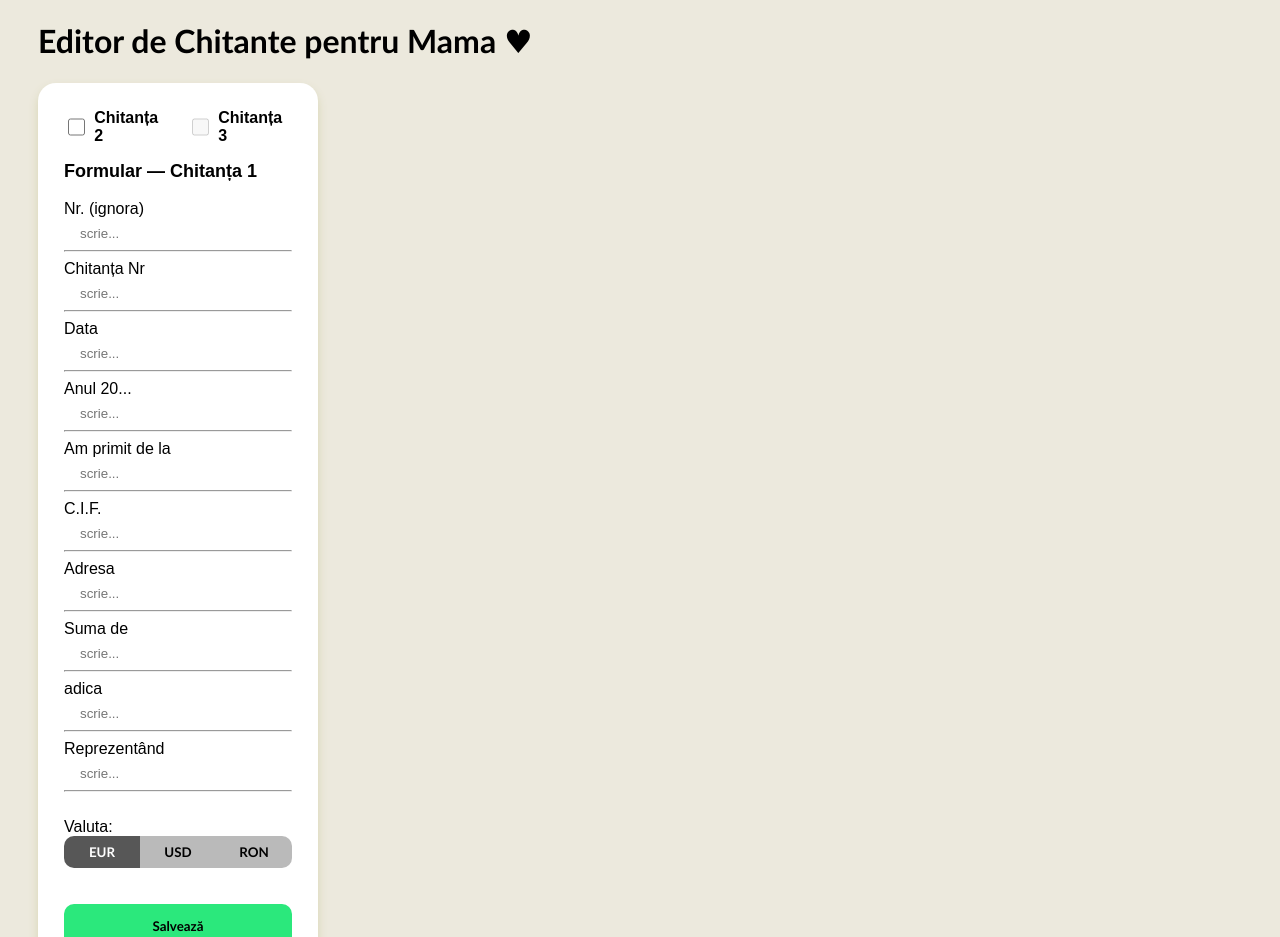
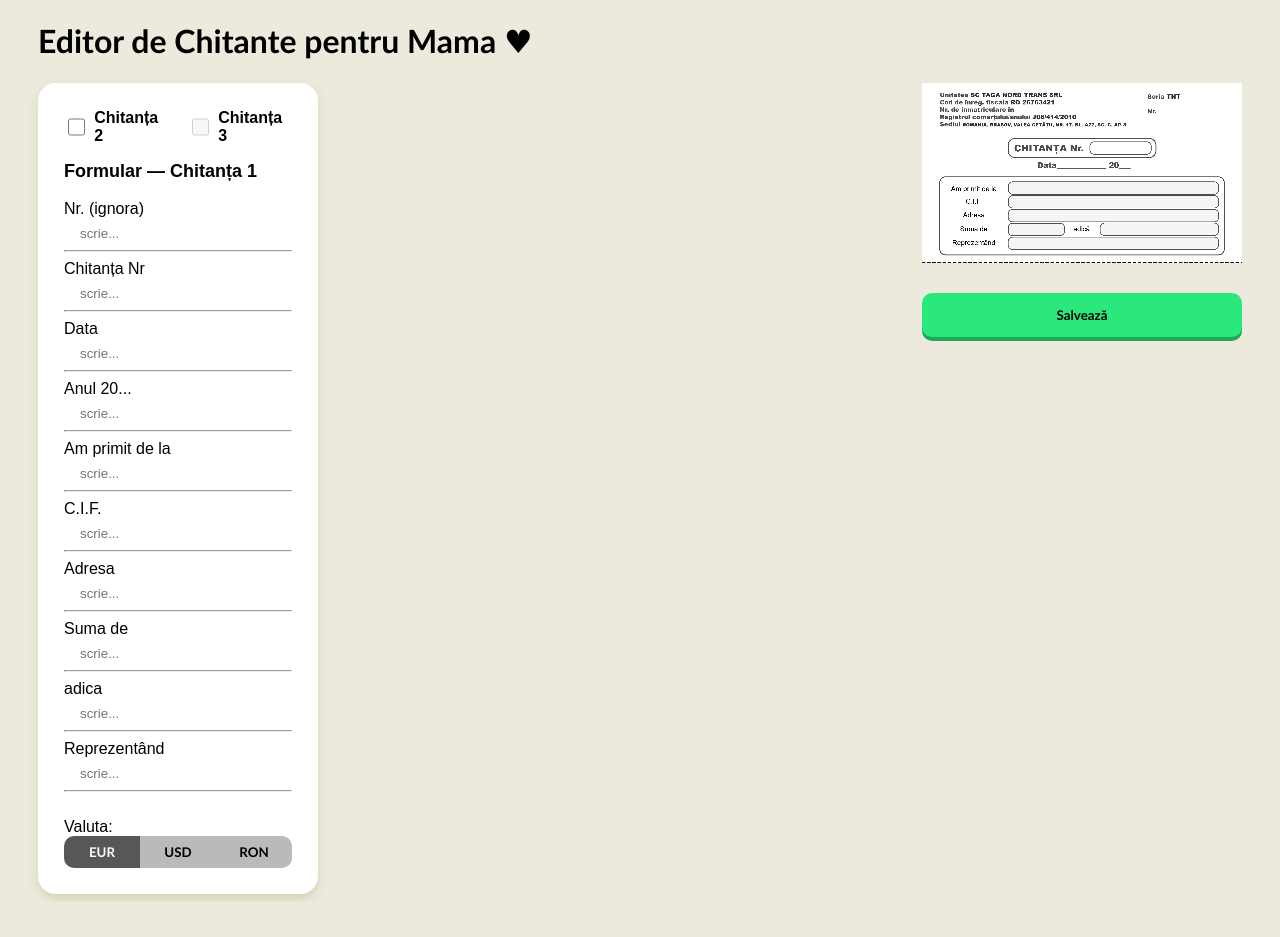
Before and after one commit to clevartist/Chitantier-2.0, a React (Create React App) app: page / in a window 1280 px wide. Shown: the top 937 px of the page. After the commit the page ends 902 px from the top, so only its background shows below. Built offline with nearby package versions, Linux system fonts and the light colour scheme.

Commit message:
Update App.js

```diff
--- a/src/App.js
+++ b/src/App.js
@@ -88,7 +88,7 @@ const App = () => {
     <div>
       <h1>Editor de Chitante pentru Mama ♥</h1>
       <div className="main-container">
-        <div>
+        <div className="forms-row">
           <div className="form-container">
             <div className="chitanta-toggles">
               <label className="chitanta-checkbox">
@@ -110,29 +110,43 @@ const App = () => {
               </label>
             </div>
 
-            {textsList.map((texts, index) => (
-              <div key={index} className="chitanta-form-block">
-                {index > 0 && <hr className="form-divider" />}
-                <TextForm
-                  formLabel={`Chitanța ${index + 1}`}
-                  initialTexts={texts}
-                  onTextsChange={onTextsChangeAt(index)}
-                />
-              </div>
-            ))}
+            <TextForm
+              formLabel="Chitanța 1"
+              initialTexts={textsList[0]}
+              onTextsChange={onTextsChangeAt(0)}
+            />
+          </div>
 
-            <br />
-            <button type="button" className="primenit" onClick={exportImage}>
-              Salvează
-            </button>
-          </div>
+          {chitanta2 && (
+            <div className="form-container">
+              <TextForm
+                formLabel="Chitanța 2"
+                initialTexts={textsList[1]}
+                onTextsChange={onTextsChangeAt(1)}
+              />
+            </div>
+          )}
+
+          {chitanta3 && (
+            <div className="form-container">
+              <TextForm
+                formLabel="Chitanța 3"
+                initialTexts={textsList[2]}
+                onTextsChange={onTextsChangeAt(2)}
+              />
+            </div>
+          )}
         </div>
-        <div>
+
+        <div className="preview-column">
           <ImageCanvas
             ref={mainCanvasRef}
             textsList={textsList}
             activeCount={activeCount}
           />
+          <button type="button" className="primenit" onClick={exportImage}>
+            Salvează
+          </button>
         </div>
       </div>
     </div>
```
